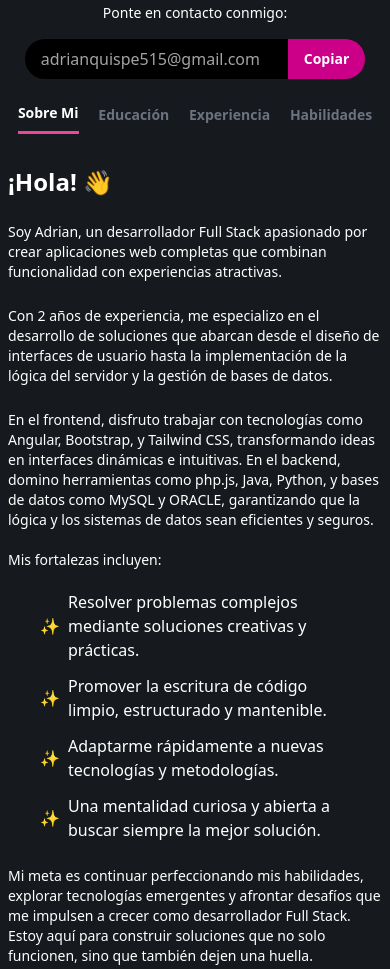
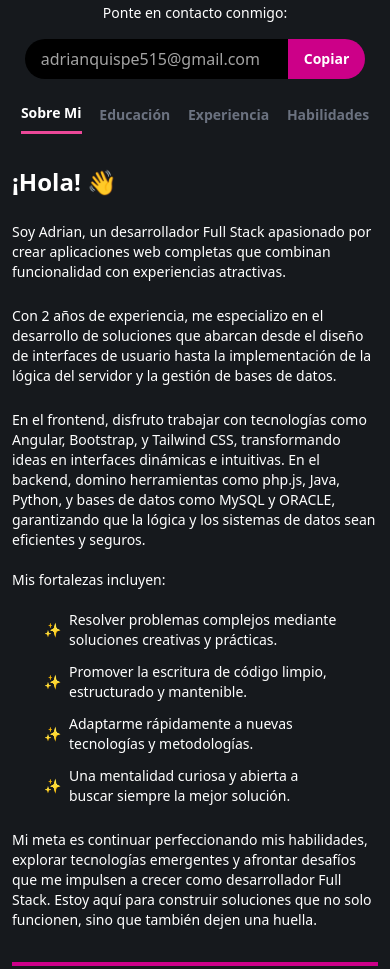
Before and after one commit to AdrianQuispe16/portafolio-web, an Astro site: page / in a window 390 px wide. Shown: the part 587-1556 px from the top of the page. Built offline with nearby package versions, Linux system fonts and the light colour scheme; Astro itself is replaced by a stand-in of ours.

Commit message:
responsiv 17

```diff
--- a/src/Components/Abaut.astro
+++ b/src/Components/Abaut.astro
@@ -29,19 +29,19 @@ import "../styles/styles.css";
       <p class="parrafo py-2">Mis fortalezas incluyen:</p>
 
       <ul class="list-none text-white text-base px-8">
-        <li class="mb-3 font-normal flex items-center">
+        <li class="mb-3 text-sm md:font-base flex items-center">
           <span class="mr-2">✨</span> Resolver problemas complejos mediante soluciones
           creativas y prácticas.
         </li>
-        <li class="mb-3 font-normal flex items-center">
+        <li class="mb-3 text-sm md:font-base flex items-center">
           <span class="mr-2">✨</span> Promover la escritura de código limpio, estructurado
           y mantenible.
         </li>
-        <li class="mb-3 font-normal flex items-center">
+        <li class="mb-3 text-sm md:font-base flex items-center">
           <span class="mr-2">✨</span> Adaptarme rápidamente a nuevas tecnologías
           y metodologías.
         </li>
-        <li class="mb-3 font-normal flex items-center">
+        <li class="mb-3 text-sm md:font-base flex items-center">
           <span class="mr-2">✨</span> Una mentalidad curiosa y abierta a buscar
           siempre la mejor solución.
         </li>
--- a/src/styles/styles.css
+++ b/src/styles/styles.css
@@ -10,7 +10,7 @@
 }
 
 .header-inicio{
-    @apply  md:w-5/6 max-w-full my-2 mx-2 md:mx-auto grid
+    @apply  md:w-5/6 max-w-full my-2 mx-3 md:mx-auto grid
 }
 
 .img-inicio{
```
